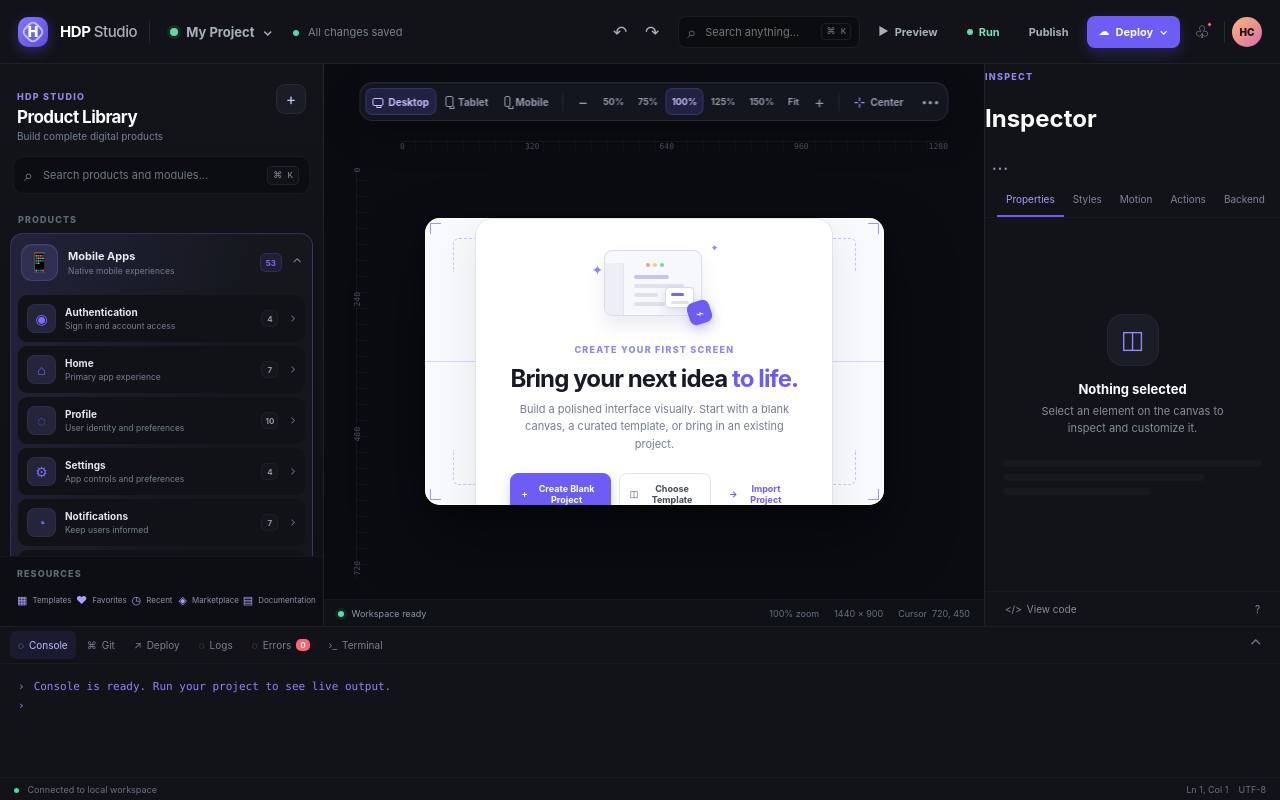
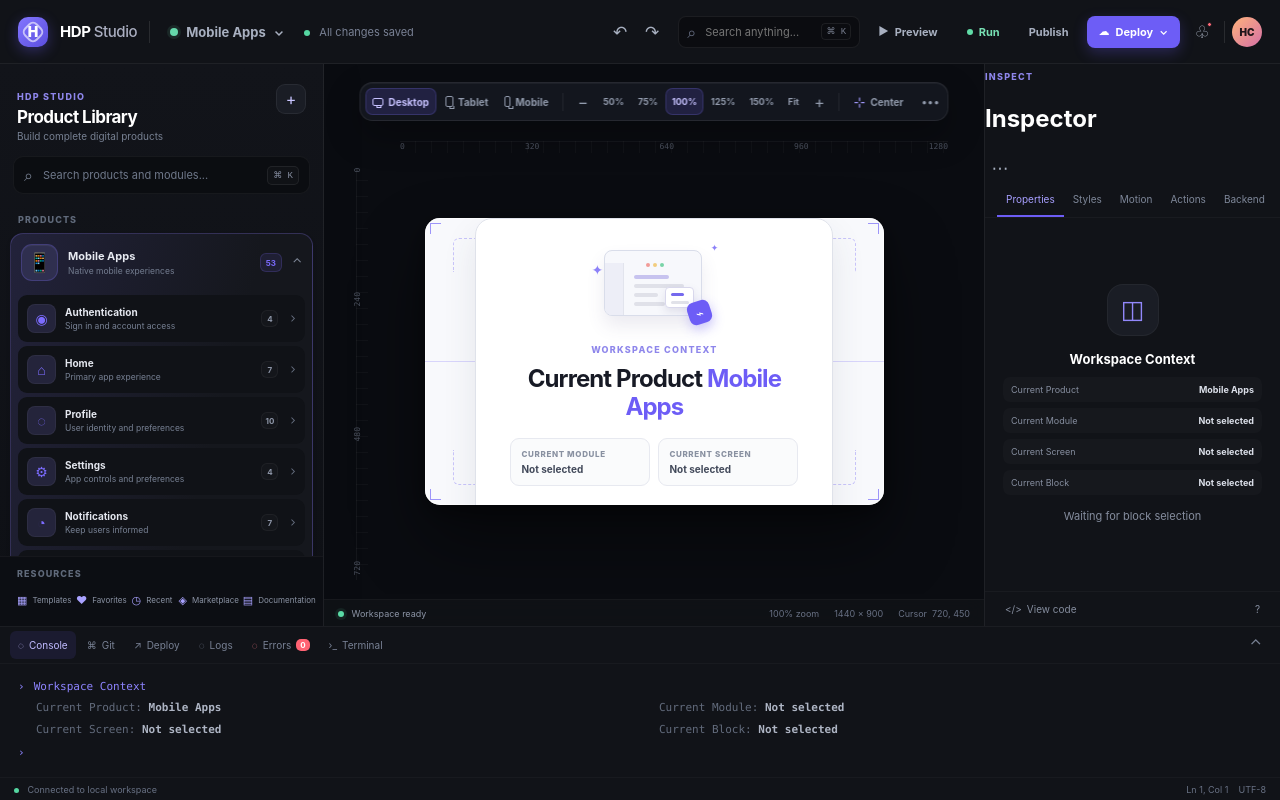
Before and after one commit to harmancruz-bit/HDP-Studio, a React (Vite) app: page / in a window 1280 px wide. Built offline with nearby package versions, Linux system fonts and the light colour scheme.

Commit message:
feat: workspace context engine

```diff
--- a/src/components/workspace/BottomBar.tsx
+++ b/src/components/workspace/BottomBar.tsx
@@ -1,5 +1,5 @@
 import React, { useState } from 'react'
-import Glyph from './Glyph'
+import { useWorkspaceContext, workspaceValue } from '../../context/WorkspaceContext'
 import '../../styles/BottomBar.css'
 const tabs = ['Console', 'Git', 'Deploy', 'Logs', 'Errors', 'Terminal'] as const
-export default function BottomBar() { const [active, setActive] = useState<(typeof tabs)[number]>('Console'); return <section className="bottom-bar"><nav className="bottom-tabs">{tabs.map(tab => <button key={tab} className={active === tab ? 'active' : ''} onClick={() => setActive(tab)}><span className={tab === 'Errors' ? 'tab-alert' : ''}>{tab === 'Terminal' ? '›_' : tab === 'Git' ? '⌘' : tab === 'Deploy' ? '↗' : '◌'}</span>{tab}{tab === 'Errors' && <b>0</b>}</button>)}<span className="bottom-spacer" /><button className="collapse-panel">⌃</button></nav><div className="bottom-content"><div className="console-prompt"><span>›</span><span className="muted-line">{active === 'Console' ? 'Console is ready. Run your project to see live output.' : `${active} activity will appear here.`}</span></div><div className="console-prompt"><span>›</span><i /></div></div><div className="bottom-status"><span><i /> Connected to local workspace</span><span>Ln 1, Col 1&nbsp;&nbsp;&nbsp; UTF-8</span></div></section> }
+export default function BottomBar() { const [active, setActive] = useState<(typeof tabs)[number]>('Console'); const { currentBlock, currentModule, currentProduct, currentScreen } = useWorkspaceContext(); return <section className="bottom-bar"><nav className="bottom-tabs">{tabs.map(tab => <button key={tab} className={active === tab ? 'active' : ''} onClick={() => setActive(tab)}><span className={tab === 'Errors' ? 'tab-alert' : ''}>{tab === 'Terminal' ? '›_' : tab === 'Git' ? '⌘' : tab === 'Deploy' ? '↗' : '◌'}</span>{tab}{tab === 'Errors' && <b>0</b>}</button>)}<span className="bottom-spacer" /><button className="collapse-panel">⌃</button></nav><div className="bottom-content">{active === 'Console' ? <><div className="console-prompt"><span>›</span><span className="muted-line">Workspace Context</span></div><div className="console-context"><span>Current Product: <b>{workspaceValue(currentProduct)}</b></span><span>Current Module: <b>{workspaceValue(currentModule)}</b></span><span>Current Screen: <b>{workspaceValue(currentScreen)}</b></span><span>Current Block: <b>{workspaceValue(currentBlock)}</b></span></div></> : <div className="console-prompt"><span>›</span><span className="muted-line">{active} activity will appear here.</span></div>}<div className="console-prompt"><span>›</span><i /></div></div><div className="bottom-status"><span><i /> Connected to local workspace</span><span>Ln 1, Col 1&nbsp;&nbsp;&nbsp; UTF-8</span></div></section> }
--- a/src/components/workspace/BuilderWorkspace.tsx
+++ b/src/components/workspace/BuilderWorkspace.tsx
@@ -4,26 +4,29 @@ import LeftPanel from './LeftPanel'
 import CenterCanvas from './CenterCanvas'
 import RightPanel from './RightPanel'
 import BottomBar from './BottomBar'
+import { WorkspaceProvider } from '../../context/WorkspaceContext'
 import '../../styles/BuilderWorkspace.css'
+import '../../styles/WorkspaceContext.css'
 
 interface BuilderWorkspaceProps {
   projectName: string
 }
 
 export const BuilderWorkspace: React.FC<BuilderWorkspaceProps> = ({ projectName }) => {
-  const [selectedComponent, setSelectedComponent] = useState<string | null>(null)
   const [inspectorTab, setInspectorTab] = useState<'properties' | 'styles' | 'animations' | 'actions' | 'backend' | 'responsive' | 'seo'>('properties')
 
   return (
+    <WorkspaceProvider>
       <div className="builder-workspace">
         <TopBar projectName={projectName} />
         <div className="workspace-body">
-        <LeftPanel onComponentSelect={setSelectedComponent} />
+          <LeftPanel />
           <CenterCanvas />
-        <RightPanel selectedComponent={selectedComponent} activeTab={inspectorTab} onTabChange={setInspectorTab} />
+          <RightPanel activeTab={inspectorTab} onTabChange={setInspectorTab} />
         </div>
         <BottomBar />
       </div>
+    </WorkspaceProvider>
   )
 }
 
--- a/src/components/workspace/CanvasOnboarding.tsx
+++ b/src/components/workspace/CanvasOnboarding.tsx
@@ -1,11 +1,12 @@
 import React from 'react'
-import Glyph from './Glyph'
+import { useWorkspaceContext, workspaceValue } from '../../context/WorkspaceContext'
 
 export default function CanvasOnboarding() {
+  const { currentModule, currentProduct, currentScreen } = useWorkspaceContext()
   return <section className="canvas-onboarding">
     <div className="onboarding-illustration"><div className="illustration-window"><span /><span /><span /><div className="illustration-sidebar" /><div className="illustration-lines"><i /><i /><i /><i /></div><div className="illustration-card"><i /><i /></div></div><div className="illustration-cursor">⌁</div><div className="illustration-sparkle first">✦</div><div className="illustration-sparkle second">✦</div></div>
-    <span className="eyebrow">CREATE YOUR FIRST SCREEN</span><h1>Bring your next idea <em>to life.</em></h1><p>Build a polished interface visually. Start with a blank canvas, a curated template, or bring in an existing project.</p>
-    <div className="onboarding-actions"><button className="onboarding-primary"><Glyph name="plus" /> Create Blank Project</button><button className="onboarding-secondary"><Glyph name="layers" /> Choose Template</button><button className="onboarding-text"><Glyph name="arrow" /> Import Project</button></div>
-    <div className="recent-projects"><div className="recent-heading"><span>RECENT PROJECTS</span><button>View all <Glyph name="arrow" /></button></div><div className="recent-row"><div className="recent-preview"><i /><i /><i /></div><div><b>Untitled workspace</b><span>Edited just now · Desktop</span></div><button className="recent-open"><Glyph name="arrow" /></button></div></div>
+    <span className="eyebrow">WORKSPACE CONTEXT</span><h1>Current Product <em>{workspaceValue(currentProduct)}</em></h1>
+    <div className="workspace-context-details"><div><span>Current Module</span><b>{workspaceValue(currentModule)}</b></div><div><span>Current Screen</span><b>{workspaceValue(currentScreen)}</b></div></div>
+    <p>Ready to drop blocks</p>
   </section>
 }
--- a/src/components/workspace/LeftPanel.tsx
+++ b/src/components/workspace/LeftPanel.tsx
@@ -1,6 +1,7 @@
 import React, { useMemo, useState } from 'react'
 import LibrarySection from './LibrarySection'
 import Glyph from './Glyph'
+import { useWorkspaceContext } from '../../context/WorkspaceContext'
 import '../../styles/LeftPanel.css'
 
 export type ProductModule = { name: string; description: string; icon: string; blocks: number }
@@ -31,9 +32,8 @@ export const products: Product[] = [
 
 const resourceLinks = [['Templates', '▦'], ['Favorites', '♥'], ['Recent', '◷'], ['Marketplace', '◈'], ['Documentation', '▤']]
 
-export default function LeftPanel({ onComponentSelect }: { onComponentSelect?: (component: string) => void }) {
-  const [expanded, setExpanded] = useState<Record<string, boolean>>({ 'Mobile Apps': true })
-  const [selected, setSelected] = useState('Mobile Apps')
+export default function LeftPanel() {
+  const { currentProduct, selectModule, selectProduct } = useWorkspaceContext()
   const [query, setQuery] = useState('')
   const normalizedQuery = query.trim().toLowerCase()
   const visibleProducts = useMemo(() => products.map(product => {
@@ -48,7 +48,7 @@ export default function LeftPanel({ onComponentSelect }: { onComponentSelect?: (
     <div className="library-heading"><div><span className="eyebrow">HDP STUDIO</span><h2>Product Library</h2><p>Build complete digital products</p></div><button className="mini-add" aria-label="Create product"><Glyph name="plus" /></button></div>
     <label className={`library-filter ${query ? 'has-query' : ''}`}><Glyph name="search" /><input value={query} onChange={event => setQuery(event.target.value)} placeholder="Search products and modules..." aria-label="Search products and modules" />{query ? <button className="search-clear" onClick={() => setQuery('')} aria-label="Clear search">×</button> : <kbd>⌘ K</kbd>}</label>
     <div className="library-results"><span>{query ? `${visibleProducts.length} products · ${moduleCount} modules` : 'PRODUCTS'}</span>{query && <button onClick={() => setQuery('')}>Clear</button>}</div>
-    <div className="library-sections">{visibleProducts.map(product => <LibrarySection key={product.name} product={product} isExpanded={normalizedQuery ? true : !!expanded[product.name]} isSelected={selected === product.name} onToggle={() => setExpanded(current => ({ ...current, [product.name]: !current[product.name] }))} onSelect={(module) => { setSelected(product.name); onComponentSelect?.(module) }} />)}{query && !visibleProducts.length && <div className="no-results"><Glyph name="search" /><b>No products or modules found</b><span>Try a different search term.</span></div>}</div>
+    <div className="library-sections">{visibleProducts.map(product => <LibrarySection key={product.name} product={product} isExpanded={normalizedQuery || currentProduct === product.name} isSelected={currentProduct === product.name} onSelectProduct={() => selectProduct(product.name)} onSelectModule={(module) => { if (currentProduct !== product.name) selectProduct(product.name); selectModule(module) }} />)}{query && !visibleProducts.length && <div className="no-results"><Glyph name="search" /><b>No products or modules found</b><span>Try a different search term.</span></div>}</div>
     <nav className="resources" aria-label="Resources"><span className="eyebrow">RESOURCES</span><div>{resourceLinks.map(([label, icon]) => <button key={label}><span>{icon}</span>{label}<Glyph name="arrow" /></button>)}</div></nav>
   </aside>
 }
--- a/src/components/workspace/LibrarySection.tsx
+++ b/src/components/workspace/LibrarySection.tsx
@@ -3,12 +3,12 @@ import type { Product } from './LeftPanel'
 import Glyph from './Glyph'
 import '../../styles/LibrarySection.css'
 
-export default function LibrarySection({ product, isExpanded, isSelected, onToggle, onSelect }: { product: Product; isExpanded: boolean; isSelected: boolean; onToggle: () => void; onSelect: (module: string) => void }) {
+export default function LibrarySection({ product, isExpanded, isSelected, onSelectProduct, onSelectModule }: { product: Product; isExpanded: boolean; isSelected: boolean; onSelectProduct: () => void; onSelectModule: (module: string) => void }) {
   const blockCount = product.modules.reduce((total, module) => total + module.blocks, 0)
   return <section className={`library-section ${isExpanded ? 'is-open' : ''} ${isSelected ? 'is-selected' : ''}`} style={{ '--product-accent': product.accent } as React.CSSProperties}>
-    <button className="section-header" onClick={onToggle} aria-expanded={isExpanded}>
+    <button className="section-header" onClick={onSelectProduct} aria-expanded={isExpanded}>
       <span className="product-icon">{product.icon}</span><span className="category-copy"><b>{product.name}</b><small>{product.description}</small></span><span className="section-count">{blockCount}</span><Glyph name="chevron" className="expand-icon" />
     </button>
-    <div className="section-items"><div>{product.modules.map(module => <button key={module.name} className="library-item" onClick={() => onSelect(module.name)}><span className="item-icon">{module.icon}</span><span className="item-copy"><b>{module.name}</b><small>{module.description}</small></span><span className="module-count">{module.blocks}</span><Glyph name="chevron" className="module-chevron" /></button>)}</div></div>
+    <div className="section-items"><div>{product.modules.map(module => <button key={module.name} className="library-item" onClick={() => onSelectModule(module.name)}><span className="item-icon">{module.icon}</span><span className="item-copy"><b>{module.name}</b><small>{module.description}</small></span><span className="module-count">{module.blocks}</span><Glyph name="chevron" className="module-chevron" /></button>)}</div></div>
   </section>
 }
--- a/src/components/workspace/RightPanel.tsx
+++ b/src/components/workspace/RightPanel.tsx
@@ -1,8 +1,10 @@
 import React from 'react'
 import InspectorTabs from './InspectorTabs'
 import Glyph from './Glyph'
+import { useWorkspaceContext, workspaceValue } from '../../context/WorkspaceContext'
 import '../../styles/RightPanel.css'
 type Tab = 'properties' | 'styles' | 'animations' | 'actions' | 'backend' | 'responsive' | 'seo'
-export default function RightPanel({ selectedComponent, activeTab, onTabChange }: { selectedComponent: string | null; activeTab: Tab; onTabChange: (tab: Tab) => void }) {
-  return <aside className="right-panel"><div className="inspector-heading"><div><span className="eyebrow">INSPECT</span><h2>Inspector</h2></div><button className="tool-icon">⋯</button></div><InspectorTabs activeTab={activeTab} onTabChange={onTabChange} /><div className="inspector-content"><div className="inspector-empty"><div className="inspector-illustration"><Glyph name="layers" /></div><h3>{selectedComponent ? selectedComponent : 'Nothing selected'}</h3><p>{selectedComponent ? 'Select a property below to begin editing.' : 'Select an element on the canvas to inspect and customize it.'}</p><div className="empty-lines"><i /><i /><i /></div></div></div><div className="inspector-footer"><button><Glyph name="code" /> View code</button><button>?</button></div></aside>
+export default function RightPanel({ activeTab, onTabChange }: { activeTab: Tab; onTabChange: (tab: Tab) => void }) {
+  const { currentBlock, currentModule, currentProduct, currentScreen } = useWorkspaceContext()
+  return <aside className="right-panel"><div className="inspector-heading"><div><span className="eyebrow">INSPECT</span><h2>Inspector</h2></div><button className="tool-icon">⋯</button></div><InspectorTabs activeTab={activeTab} onTabChange={onTabChange} /><div className="inspector-content"><div className="inspector-empty"><div className="inspector-illustration"><Glyph name="layers" /></div><h3>Workspace Context</h3><div className="inspector-context"><span>Current Product <b>{workspaceValue(currentProduct)}</b></span><span>Current Module <b>{workspaceValue(currentModule)}</b></span><span>Current Screen <b>{workspaceValue(currentScreen)}</b></span><span>Current Block <b>{workspaceValue(currentBlock)}</b></span></div><p>Waiting for block selection</p></div></div><div className="inspector-footer"><button><Glyph name="code" /> View code</button><button>?</button></div></aside>
 }
--- a/src/components/workspace/TopBar.tsx
+++ b/src/components/workspace/TopBar.tsx
@@ -1,13 +1,15 @@
 import React from 'react'
 import Glyph from './Glyph'
+import { useWorkspaceContext } from '../../context/WorkspaceContext'
 import '../../styles/TopBar.css'
 
 export default function TopBar({ projectName }: { projectName: string }) {
+  const { currentProduct } = useWorkspaceContext()
   return <header className="top-bar">
     <div className="brand-cluster">
       <div className="brand-mark"><span>H</span><i /></div><strong>HDP <em>Studio</em></strong>
       <div className="top-divider" />
-      <button className="project-switcher"><span className="project-dot" />{projectName}<Glyph name="chevron" /></button>
+      <button className="project-switcher" aria-label="Current Product"><span className="project-dot" />{currentProduct ?? projectName}<Glyph name="chevron" /></button>
       <span className="saved-indicator"><i /> All changes saved</span>
     </div>
     <div className="top-actions">
--- /dev/null
+++ b/src/context/WorkspaceContext.tsx
@@ -0,0 +1,39 @@
+import { createContext, useContext, useMemo, useState } from 'react'
+
+export type WorkspaceContextValue = {
+  currentProduct: string | null
+  currentModule: string | null
+  currentScreen: string | null
+  currentBlock: string | null
+  selectProduct: (product: string) => void
+  selectModule: (module: string) => void
+  selectScreen: (screen: string) => void
+  selectBlock: (block: string | null) => void
+}
+
+const WorkspaceContext = createContext<WorkspaceContextValue | undefined>(undefined)
+
+export function WorkspaceProvider({ children }: { children: React.ReactNode }) {
+  const [currentProduct, setCurrentProduct] = useState<string | null>('Mobile Apps')
+  const [currentModule, setCurrentModule] = useState<string | null>(null)
+  const [currentScreen, setCurrentScreen] = useState<string | null>(null)
+  const [currentBlock, setCurrentBlock] = useState<string | null>(null)
+
+  const value = useMemo<WorkspaceContextValue>(() => ({
+    currentProduct, currentModule, currentScreen, currentBlock,
+    selectProduct: (product) => { setCurrentProduct(product); setCurrentModule(null); setCurrentScreen(null); setCurrentBlock(null) },
+    selectModule: (module) => { setCurrentModule(module); setCurrentScreen(null); setCurrentBlock(null) },
+    selectScreen: (screen) => { setCurrentScreen(screen); setCurrentBlock(null) },
+    selectBlock: setCurrentBlock,
+  }), [currentBlock, currentModule, currentProduct, currentScreen])
+
+  return <WorkspaceContext.Provider value={value}>{children}</WorkspaceContext.Provider>
+}
+
+export function useWorkspaceContext() {
+  const context = useContext(WorkspaceContext)
+  if (!context) throw new Error('useWorkspaceContext must be used within a WorkspaceProvider')
+  return context
+}
+
+export const workspaceValue = (value: string | null) => value ?? 'Not selected'
--- /dev/null
+++ b/src/styles/WorkspaceContext.css
@@ -0,0 +1 @@
+.workspace-context-details{display:grid;grid-template-columns:1fr 1fr;gap:8px;margin:17px 0}.workspace-context-details div{display:grid;gap:4px;padding:10px;border:1px solid #e7e9f0;border-radius:9px;background:#fafbfc;text-align:left}.workspace-context-details span{color:#8991a1;font-size:8px;font-weight:800;letter-spacing:.08em;text-transform:uppercase}.workspace-context-details b{overflow:hidden;color:#42495a;font-size:10px;text-overflow:ellipsis;white-space:nowrap}.inspector-context{display:grid;width:100%;gap:6px;margin:4px 0 13px;text-align:left}.inspector-context span{display:flex;justify-content:space-between;gap:8px;padding:7px 8px;border-radius:7px;background:#ffffff05;color:#858d9e;font-size:9px}.inspector-context b{overflow:hidden;color:#dce0ea;font-weight:650;text-align:right;text-overflow:ellipsis;white-space:nowrap}.console-context{display:grid;grid-template-columns:repeat(2,minmax(0,1fr));gap:2px 20px;margin:2px 0 4px 18px;color:#626b7c}.console-context b{color:#aeb5c4;font-weight:600}
```
Lines whose indentation alone changed are shown as unchanged.
